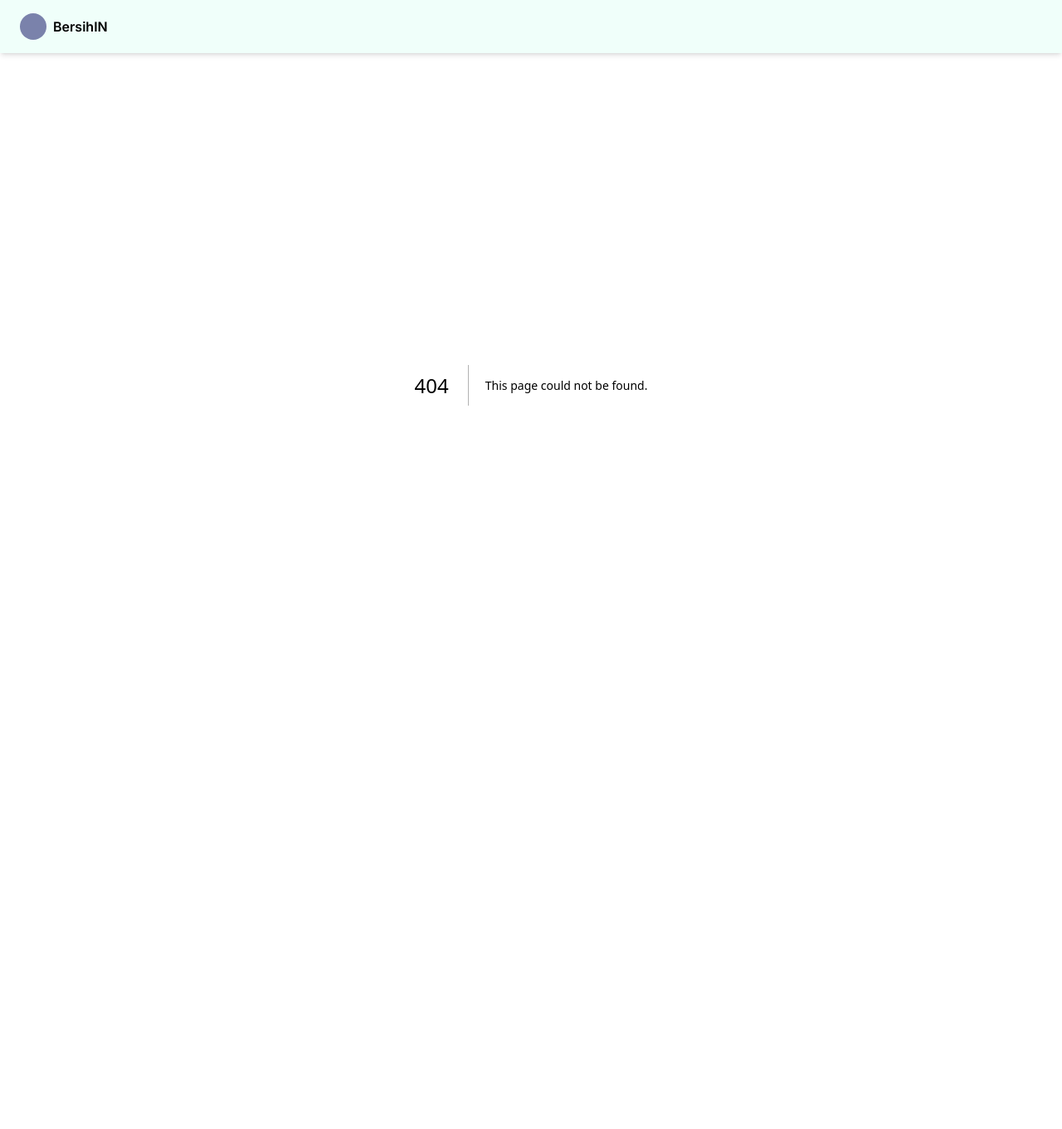
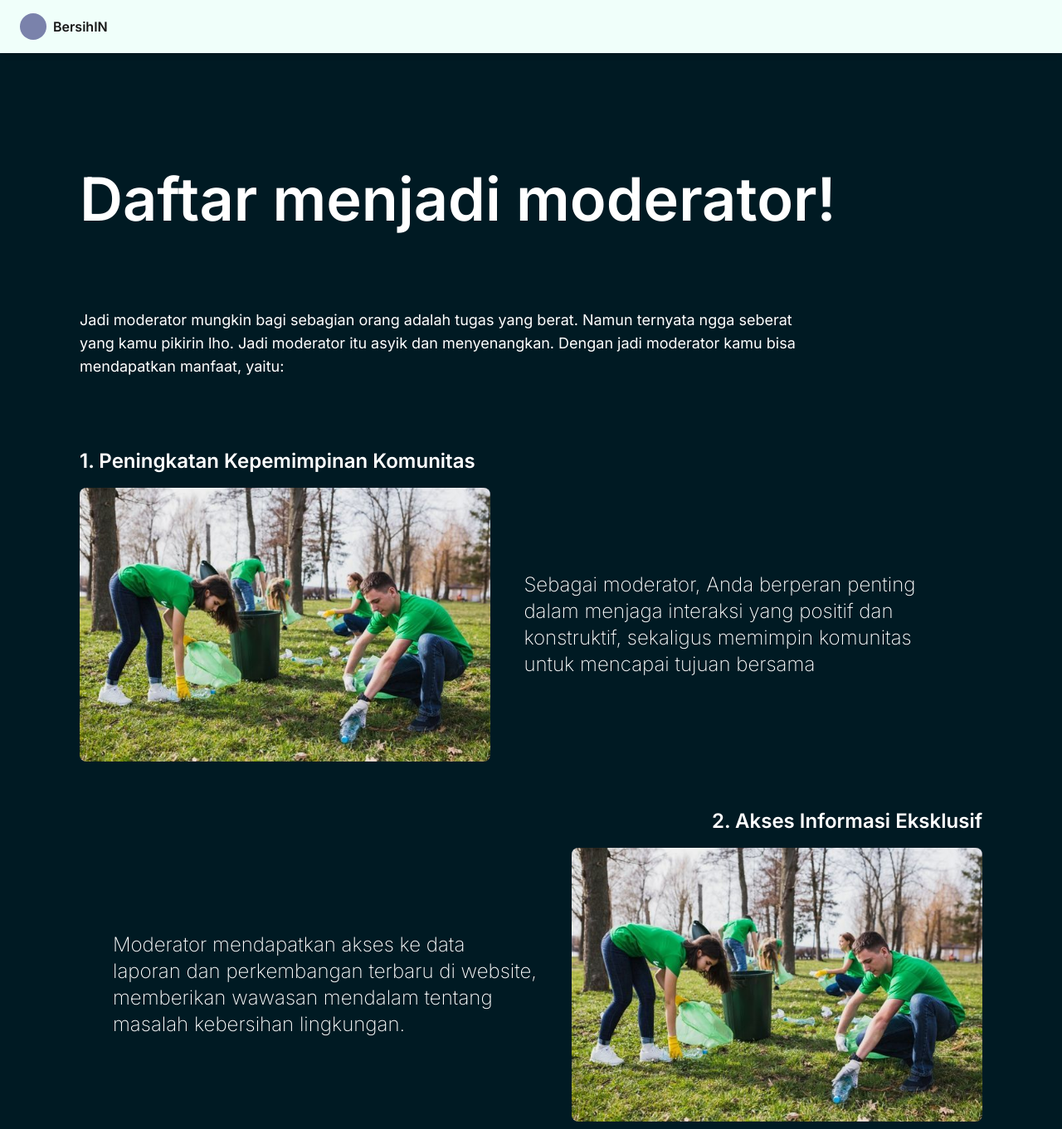
Before and after one commit to MDAlviano/BersihIN, a Next.js app: page /dashboard/moderator in a window 1280 px wide. Before the commit this address had no page. Shown: the top 1361 px of the page at 83% size. Before the commit the page ends 864 px from the top, so only its background shows below. Built offline with nearby package versions, Linux system fonts and the light colour scheme; some icons are missing.

Commit message:
add: add page info & register moderator

```diff
--- /dev/null
+++ b/src/app/dashboard/moderator/page.tsx
@@ -0,0 +1,79 @@
+import Image from "next/image";
+import exampleImg from "../../../../public/images/community.jpg";
+
+export default function Page() {
+
+  return (
+    // title
+    <div className="w-full flex flex-col justify-center gap-4 lg:gap-10 py-16 lg:py-24 px-11 lg:px-24 bg-color3 text-white">
+      <div className="flex flex-col w-full gap-11 lg:gap-24 my-6 lg:my-11">
+        <h1 className="text-3xl lg:text-7xl font-semibold">Daftar menjadi moderator!</h1>
+        <h6 className="w-full lg:w-4/5 text-[10px] lg:text-lg">
+          Jadi moderator mungkin bagi sebagian orang adalah tugas yang berat. Namun ternyata ngga seberat yang kamu pikirin lho. Jadi moderator itu asyik dan menyenangkan. Dengan jadi moderator kamu bisa mendapatkan manfaat, yaitu:
+        </h6>
+      </div>
+      {/* information */}
+      <div className="flex flex-col w-full">
+        <h4 className="text-sm lg:text-2xl font-semibold">1. Peningkatan Kepemimpinan Komunitas</h4>
+        <div className="flex flex-row my-4">
+          <Image src={exampleImg} alt="leadership" className="rounded-lg w-[150px] h-[90px] lg:w-[500px] lg:h-[330px]" />
+          <p className= "w-full lg:w-3/4 px-3 lg:px-10 text-[7px] lg:text-2xl font-extralight self-center">Sebagai moderator, Anda berperan penting dalam menjaga interaksi yang positif dan konstruktif, sekaligus memimpin komunitas untuk mencapai tujuan bersama</p>
+        </div>
+      </div>
+      <div className="flex flex-col">
+        <h4 className="text-sm lg:text-2xl font-semibold text-end">2. Akses Informasi Eksklusif</h4>
+        <div className="flex flex-row-reverse my-4">
+          <Image src={exampleImg} alt="leadership" className="rounded-lg w-[150px] h-[90px] lg:w-[500px] lg:h-[330px]" />
+          <p className="w-full lg:w-3/4 px-3 lg:px-10 text-[7px] lg:text-2xl font-extralight self-center">Moderator mendapatkan akses ke data laporan dan perkembangan terbaru di website, memberikan wawasan mendalam tentang masalah kebersihan lingkungan.</p>
+        </div>
+      </div>
+      <div className="flex flex-col w-full">
+        <h4 className="text-sm lg:text-2xl font-semibold">3. Kontribusi Nyata untuk Lingkungan</h4>
+        <div className="flex flex-row my-4">
+          <Image src={exampleImg} alt="leadership" className="rounded-lg w-[150px] h-[90px] lg:w-[500px] lg:h-[330px]" />
+          <p className="w-full lg:w-3/4 px-3 lg:px-10 text-[7px] lg:text-2xl font-extralight self-center">Dengan memvalidasi laporan dan memastikan tindak lanjutnya, moderator secara langsung berkontribusi pada terciptanya lingkungan yang lebih bersih dan sehat.</p>
+        </div>
+      </div>
+      <div className="w-full invisible lg:visible flex justify-center my-0 lg:my-11">
+        <span className="w-4/5 h-[1px] bg-[#D9D9D9]"></span>
+      </div>
+      <div className="w-full flex justify-center px-0 lg:px-36 mb-1 lg:mb-14">
+        <h6 className="text-start lg:text-center text-[10px] lg:text-lg">Setelah membaca semua manfaat menjadi moderator, apakah kamu ingin dan yakin untuk menjadi moderator? Jika siap silahkan isi form di bawah.</h6>
+      </div>
+
+      {/* form */}
+      <div className="flex w-full justify-center">
+        <form method="" action="" className="flex flex-col item gap-1 w-full lg:w-3/4 mt-1 lg:mt-4">
+        {/* <!-- Email --> */}
+        <label className="font-semibold text-sm lg:text-base">Email</label>
+        <input type="email" name="email" id="email-form" required placeholder="johndoe@gmail.com" className="focus:text-black p-[6px] lg:p-3 mb-2 lg:mb-6 border-color2 border rounded-md" />
+
+        {/* <!-- Nama Lengkap --> */}
+        <label className="font-semibold text-sm lg:text-base">Nama Lengkap</label>
+        <input type="text" name="name" id="name-form" required placeholder="John Doe" className="focus:text-black p-[6px] lg:p-3 mb-2 lg:mb-6 border-color2 border rounded-md" />
+
+        {/* <!-- Domisili --> */}
+        <label className="font-semibold text-sm lg:text-base">Domisili</label>
+        <input type="text" name="domisili" id="domisili-form" required placeholder="Gayamsari" className="focus:text-black p-[6px] lg:p-3 border-color2 border rounded-md" />
+
+        <div className="my-4 lg:my-6 text-[6px] lg:text-sm text-center flex flex-row justify-center gap-1">
+          Dengan menjadi moderator, kamu menyetujui
+          <span id="tnc-trigger" className="text-color1 hover:cursor-pointer">
+             Syarat & Ketentuan
+          </span>
+          serta
+          <span id="ppolicy-trigger" className="text-color1 hover:cursor-pointer">
+            Kebijakan Privasi
+          </span>
+          kami.
+        </div>
+
+        {/* <!-- Confirm btn --> */}
+        <button type="submit" className=" py-2 lg:p-3 mt-4 lg:mt-11 text-color5 text-sm lg:text-base font-semibold bg-color1 hover:bg-green-500 rounded-xl mb-1 lg:mb-3">
+          Konfirmasi
+        </button>
+      </form>
+      </div>
+    </div>
+  );
+}
```
Also changed, not shown: public/images/community.jpg (added).
